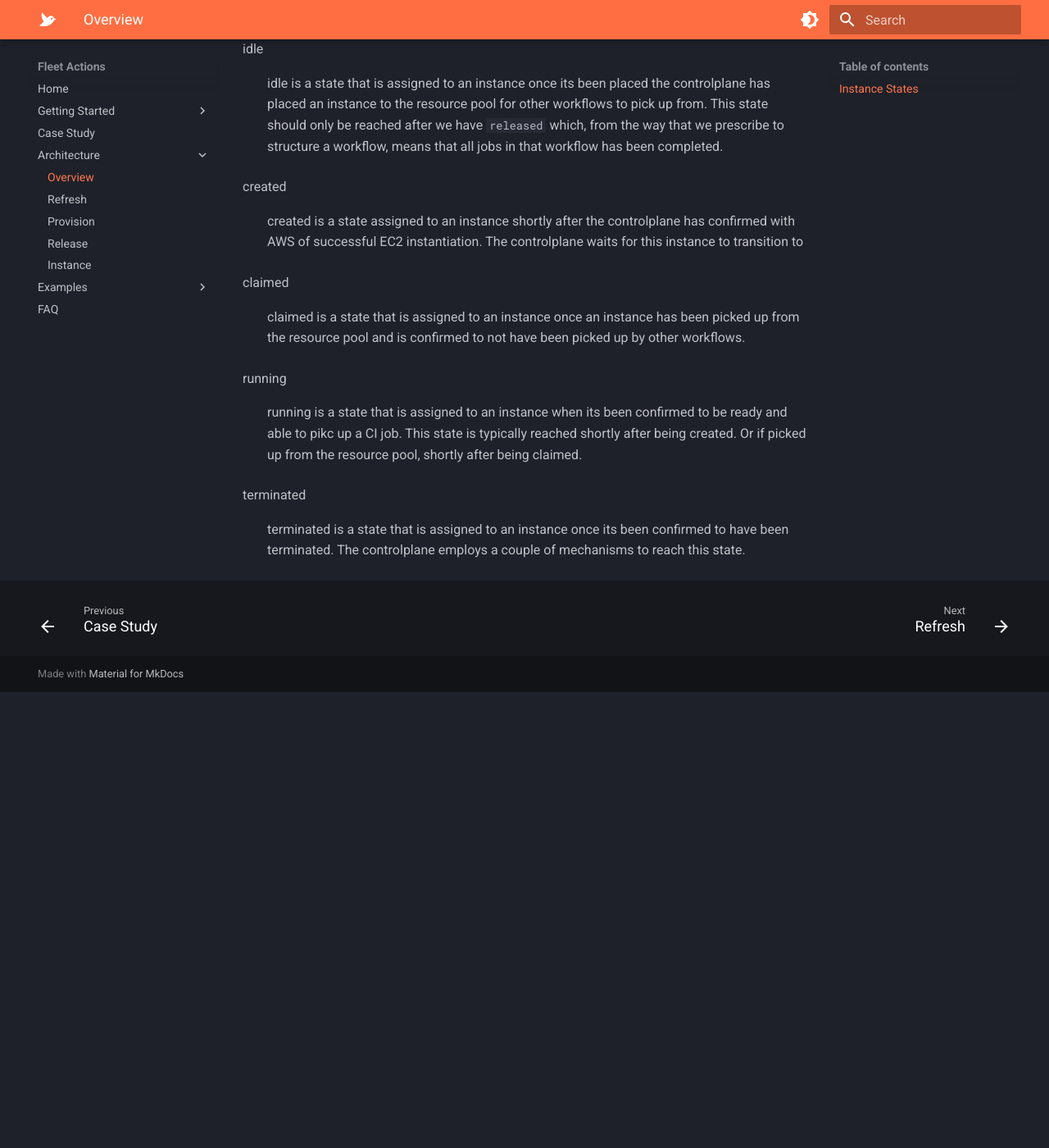
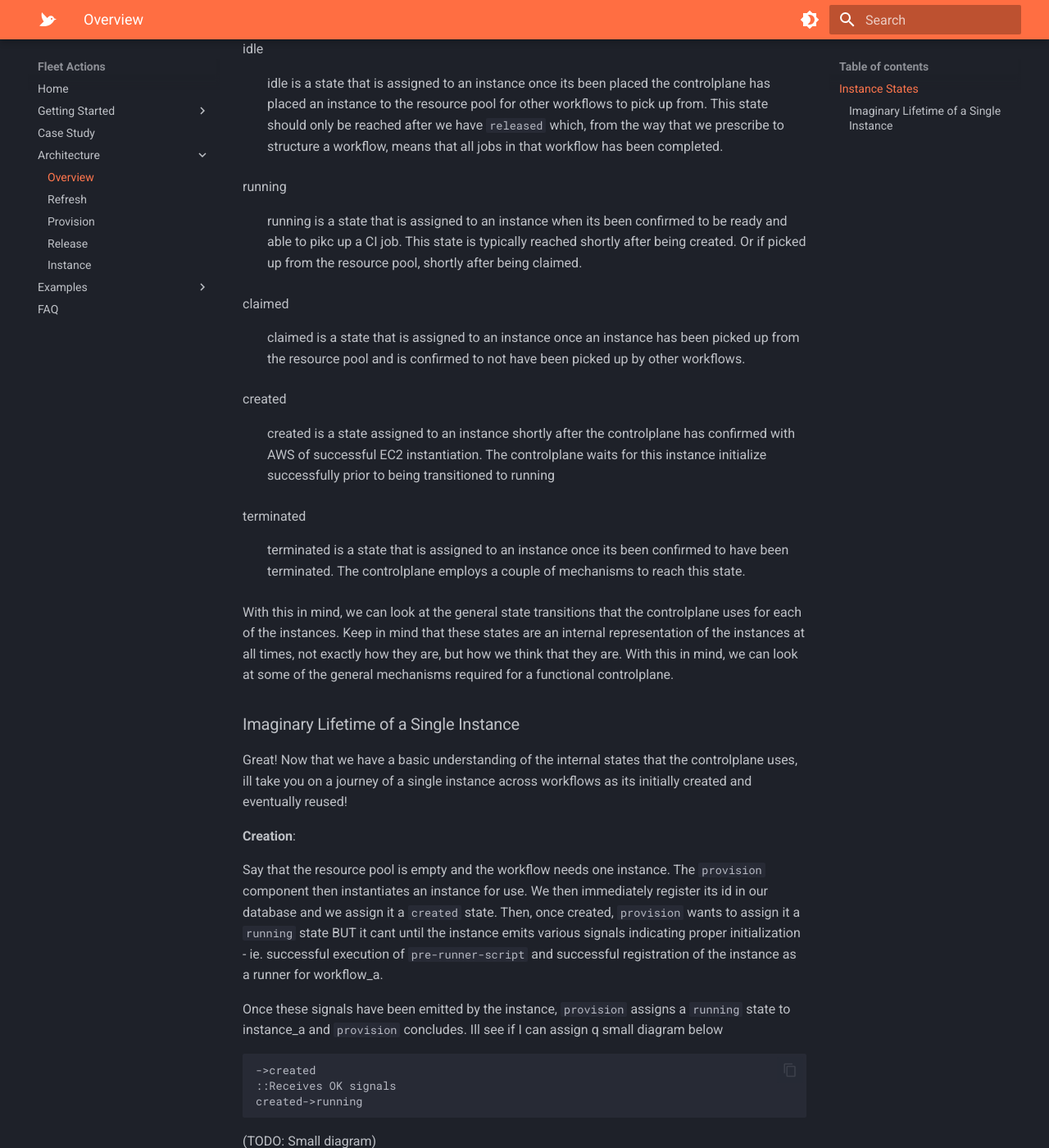
Before and after one commit to fleet-actions/ec2-runner-pool-manager, an MkDocs documentation site: the page built from docs/architecture/overview.md, in a window 1280 px wide and 1400 px high, scrolled down 1558 px. Shown: the whole window at 82% size. Built offline with MkDocs 1.6.1 and Material for MkDocs 9.7.7, drawn with Linux system fonts in a browser that asks for light colours; emoji names are drawn with the system emoji font; before the commit the page ends 2402 px from its top, so only the background shows below that; some of the changed text lies outside the part shown.

Commit message:
docs: refine instance state descriptions in architecture

````diff
--- a/docs/architecture/overview.md
+++ b/docs/architecture/overview.md
@@ -33,14 +33,48 @@ Great! So now, that we have this diagram, let's go through the each states in mo
 idle
 :    idle is a state that is assigned to an instance once its been placed the controlplane has placed an instance to the resource pool for other workflows to pick up from. This state should only be reached after we have `released` which, from the way that we prescribe to structure a workflow, means that all jobs in that workflow has been completed.
 
-created
-:    created is a state assigned to an instance shortly after the controlplane has confirmed with AWS of successful EC2 instantiation. The controlplane waits for this instance to transition to <TODO>
+running
+:    running is a state that is assigned to an instance when its been confirmed to be ready and able to pikc up a CI job. This state is typically reached shortly after being created. Or if picked up from the resource pool, shortly after being claimed.
 
 claimed
 :    claimed is a state that is assigned to an instance once an instance has been picked up from the resource pool and is confirmed to not have been picked up by other workflows.
 
-running
-:    running is a state that is assigned to an instance when its been confirmed to be ready and able to pikc up a CI job. This state is typically reached shortly after being created. Or if picked up from the resource pool, shortly after being claimed.
+created
+:    created is a state assigned to an instance shortly after the controlplane has confirmed with AWS of successful EC2 instantiation. The controlplane waits for this instance initialize successfully prior to being transitioned to running
 
 terminated
 :    terminated is a state that is assigned to an instance once its been confirmed to have been terminated. The controlplane employs a couple of mechanisms to reach this state.
+
+With this in mind, we can look at the general state transitions that the controlplane uses for each of the instances. Keep in mind that these states are an internal representation of the instances at all times, not exactly how they are, but how we think that they are. With this in mind, we can look at some of the general mechanisms required for a functional controlplane.
+
+### Imaginary Lifetime of a Single Instance
+
+Great! Now that we have a basic understanding of the internal states that the controlplane uses, ill take you on a journey of a single instance across workflows as its initially created and eventually reused!
+
+**Creation**:
+
+Say that the resource pool is empty and the workflow needs one instance. The `provision` component then instantiates an instance for use. We then immediately register its id in our database and we assign it a `created` state. Then, once created, `provision` wants to assign it a `running` state BUT it cant until the instance emits various signals indicating proper initialization - ie. successful execution of `pre-runner-script` and successful registration of the instance as a runner for workflow_a.
+
+Once these signals have been emitted by the instance, `provision` assigns a `running` state to instance_a and `provision` concludes. Ill see if I can assign q small diagram below
+
+```
+->created
+::Receives OK signals
+created->running
+```
+
+(TODO: Small diagram)
+
+**Running the CI Jobs**
+
+Great! Now that the provision has completed. Remember that we assigned
+
+**Selection**:
+
+Imagine that we have a handful of instances currenty idling in the resource pool. With a workflow that only needs one instance, it picks instance_a. Once picked up, the workflow tries to claim the instance to ensure that no other workflows have claimed this instance already. This then looks something like:
+
+```
+idle->claimed
+```
+
+The basic logic here is that if the id that's been picked up from the resource pool already has an internal representation of claimed, then its already been picked up by another workflow! This actually works in our favour as the resource pool is backed by standard SQS which only guarantees atleast once delivery, not exactly once. As such, if workflow_a and workflow_b both pickup instance_a, then only one workflow succeeds in claiming the
````
Also changed, not shown: docs/index.md (+1 -1 lines).
